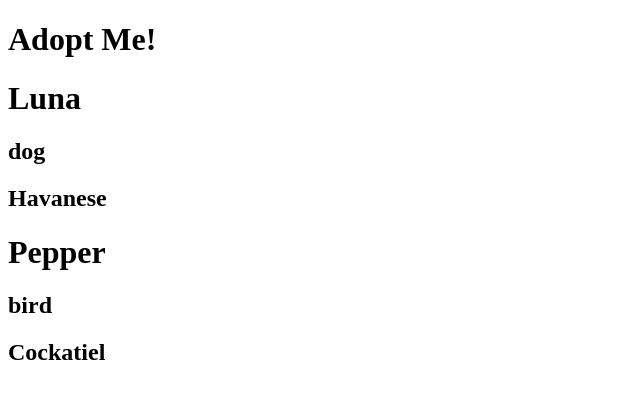
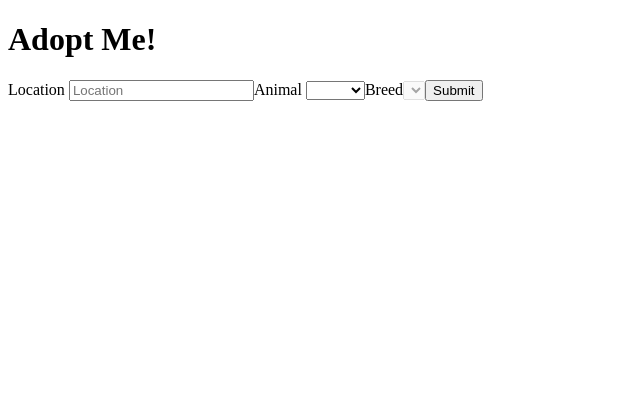
Before and after one commit to sjbgit/adopt-p, a React app: page / in a window 1280 px wide. Shown: the top 398 px of the page, without its empty margins (0-640 px from the left). Built offline with nearby package versions, Linux system fonts and the light colour scheme; the HTML template or start-up script is replaced by a standard one.

Commit message:
basic form added

```diff
--- a/src/App.js
+++ b/src/App.js
@@ -1,13 +1,14 @@
-import React from "react";
 import ReactDOM from "react-dom";
-import Pet from "./Pet";
+import SearchParam from "./SearchParam";
+//import Pet from "./Pet";
 
 const App = () => {
   return (
     <div>
       <h1>Adopt Me!</h1>
-      <Pet name="Luna" animal="dog" breed="Havanese" />
-      <Pet name="Pepper" animal="bird" breed="Cockatiel" />
+      <SearchParam />
+      {/* <Pet name="Luna" animal="dog" breed="Havanese" />
+      <Pet name="Pepper" animal="bird" breed="Cockatiel" /> */}
     </div>
   );
 };
@@ -29,4 +30,4 @@ const App = () => {
 //   ]);
 // };
 
-ReactDOM.render(React.createElement(App), document.getElementById("root"));
+ReactDOM.render(<App />, document.getElementById("root"));
--- /dev/null
+++ b/src/SearchParam.js
@@ -0,0 +1,66 @@
+import { useState } from "react";
+const ANIMALS = ["bird", "cat", "dog", "rabbit", "reptile"];
+
+const SearchParam = () => {
+  const [location, updateLocation] = useState("");
+  const [animal, updateAnimal] = useState("");
+  const [breed, updateBreed] = useState("");
+  const breeds = [];
+  return (
+    <div className="search-params">
+      <form onSubmit={() => console.log("submit")}>
+        <label htmlFor="location">
+          Location {location}
+          <input
+            id="location"
+            value={location}
+            placeholder="Location"
+            onChange={(e) => updateLocation(e.target.value)}
+          />
+        </label>
+        <label htmlFor="location">
+          Animal {animal}
+          <select
+            id="animal"
+            value={animal}
+            onChange={(e) => {
+              updateAnimal(e.target.value);
+              updateBreed("");
+            }}
+            onBlur={(e) => {
+              updateAnimal(e.target.value);
+              updateBreed("");
+            }}
+          >
+            <option />
+            {ANIMALS.map((animal) => (
+              <option key={animal} value={animal}>
+                {animal}
+              </option>
+            ))}
+          </select>
+        </label>
+        <label htmlFor="breed">
+          Breed
+          <select
+            disabled={!breeds.length}
+            id="breed"
+            value={breed}
+            onChange={(e) => updateBreed(e.target.value)}
+            onBlur={(e) => updateBreed(e.target.value)}
+          >
+            <option />
+            {breeds.map((breed) => (
+              <option key={breed} value={breed}>
+                {breed}
+              </option>
+            ))}
+          </select>
+        </label>
+        <button>Submit</button>
+      </form>
+    </div>
+  );
+};
+
+export default SearchParam;
```
